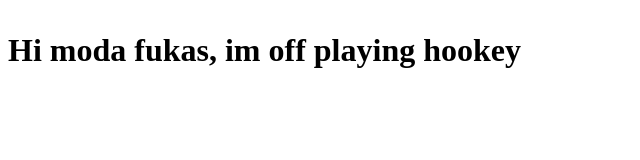
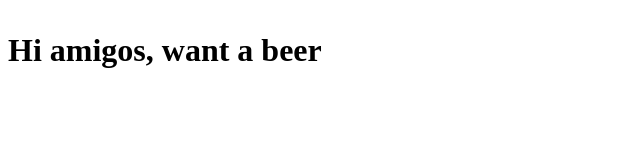
Before and after one commit to Allann7/trial-repo, a plain HTML site: page Index.html in a window 1280 px wide. Shown: the whole page, without its empty margins (0-640 px from the left). Drawn offline with Linux system fonts and the light colour scheme.

Commit message:
mod text

```diff
--- a/Index.html
+++ b/Index.html
@@ -6,6 +6,6 @@
 	<title></title>
 </head>
 <body>
-	<h1> <p>Hi moda fukas, im off playing hookey</p>
+	<h1> <p>Hi amigos, want a beer</p>
 </body>
 </html>
```
